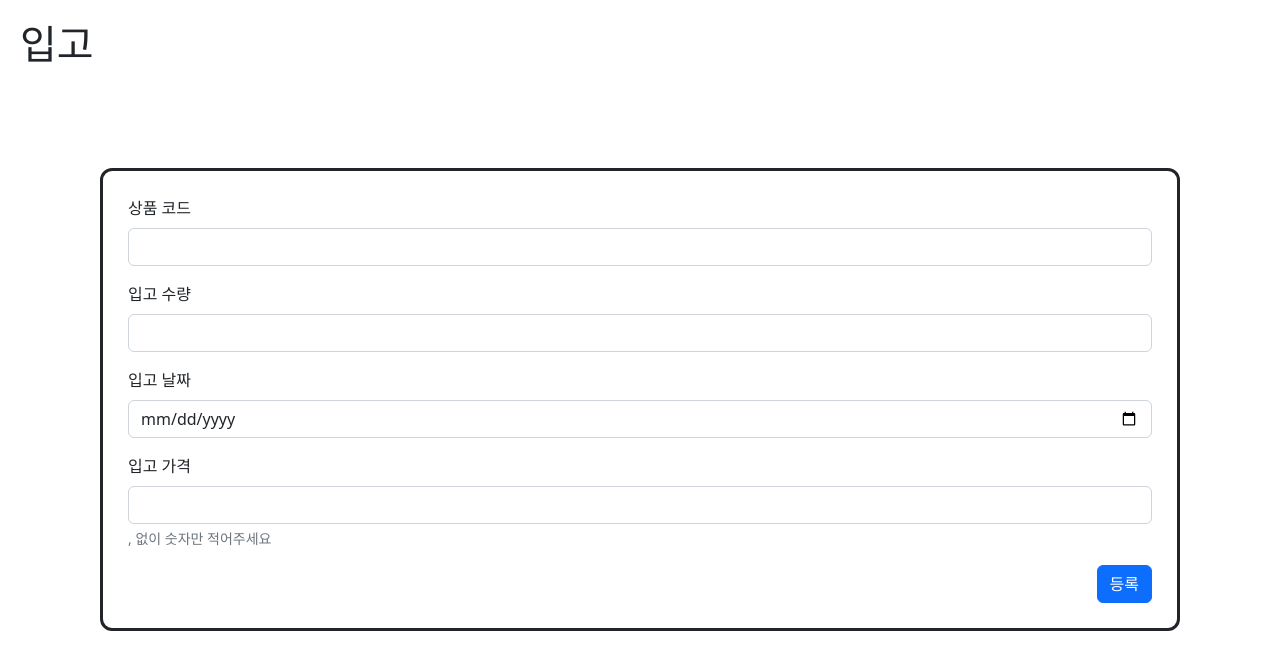
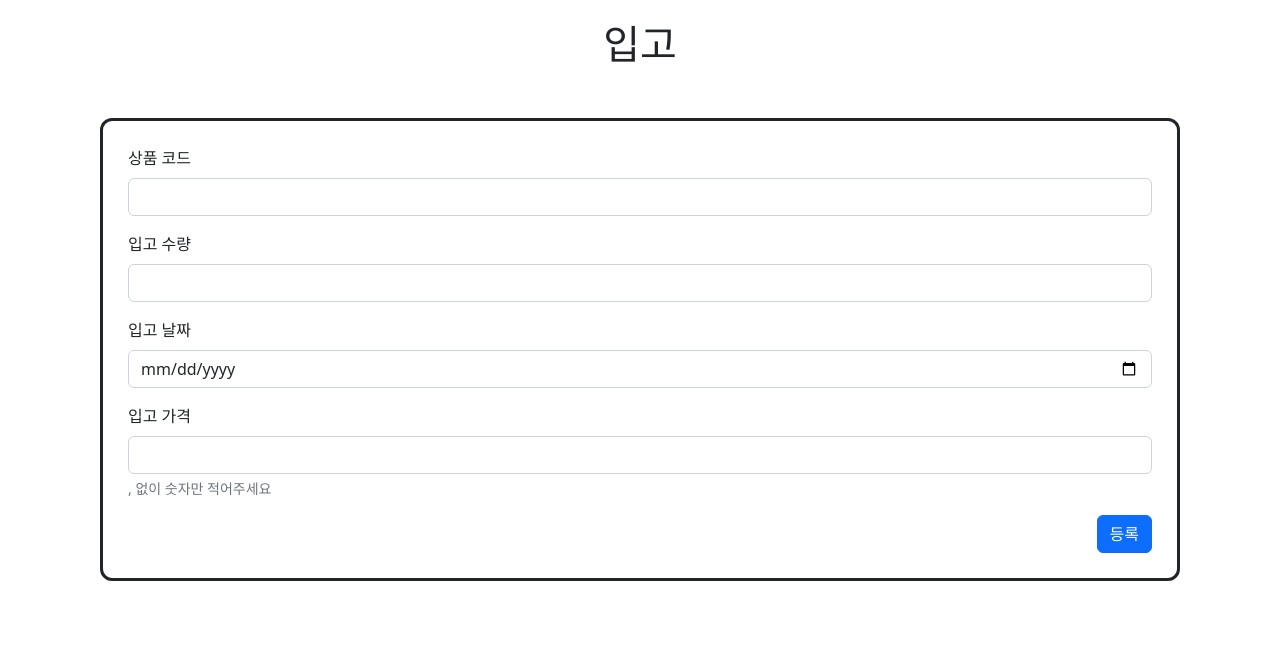
Before and after one commit to nueeng/django_erp, a Django app: template templates/erp/inbound_create.html in a window 1280 px wide. Shown: the part 56-726 px from the top of the page. Run offline with Django 4.2, Linux system fonts and the light colour scheme; the template is opened without the code that fills it, so the values that code supplies are empty.

Commit message:
h1 style modify

```diff
--- a/templates/accounts/sign_in.html
+++ b/templates/accounts/sign_in.html
@@ -3,7 +3,7 @@
 {% block title %} 로그인 {% endblock %}
 
 {% block content %}
-<h1 style="text-align: center; margin: 100px">로그인</h1>
+<h1 style="margin: 100px;">로그인</h1>
 <form class="form-area" action="/sign-in/" method="post">
   {% csrf_token %}
   <div class="sign_form">
--- a/templates/accounts/sign_up.html
+++ b/templates/accounts/sign_up.html
@@ -3,7 +3,7 @@
 {% block title %} 회원가입 {% endblock %}
 
 {% block content %}
-<h1 style="text-align: center; margin: 100px"> 회원가입 </h1>
+<h1 style="margin: 100px;"> 회원가입 </h1>
 <form class="form-area" method="post" action="/sign-up/">
   {% csrf_token %}
   <div class="sign_form">
--- a/templates/base.html
+++ b/templates/base.html
@@ -7,6 +7,9 @@
     <title>{% block title %}{% endblock %} | 무신사</title>
     <link href="https://cdn.jsdelivr.net/npm/bootstrap@5.2.3/dist/css/bootstrap.min.css" rel="stylesheet" integrity="sha384-rbsA2VBKQhggwzxH7pPCaAqO46MgnOM80zW1RWuH61DGLwZJEdK2Kadq2F9CUG65" crossorigin="anonymous">
     <style>
+        h1 {
+          text-align: center;
+        }
         .sign_form {
           width: 400px;
           margin: 0 auto;
@@ -18,7 +21,7 @@
         }
         .create_form {
           padding: 25px;
-          margin: 100px 100px;
+          margin: 50px 100px;
           border: solid;
           border-radius: 12px;
         }
```
Also changed, not shown: db.sqlite3.
